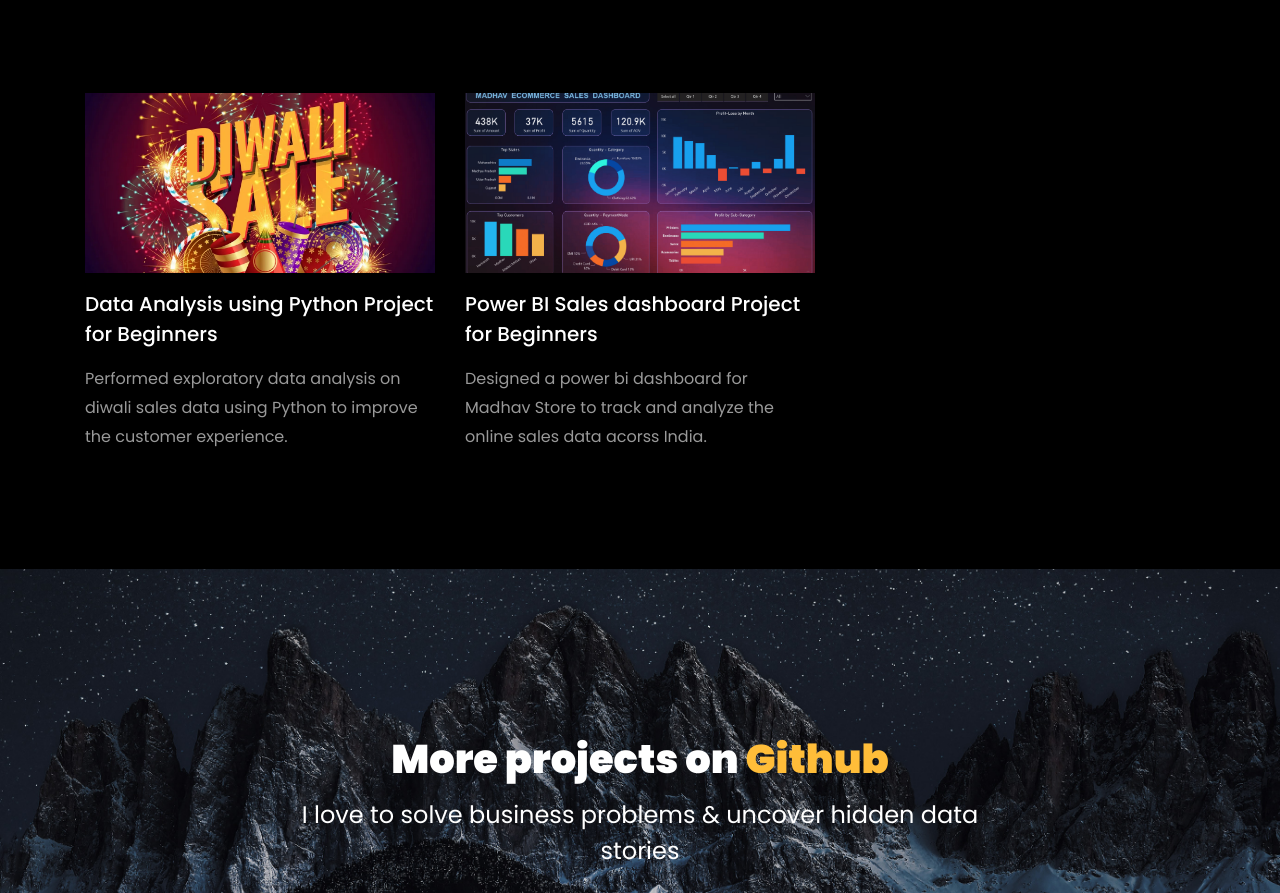
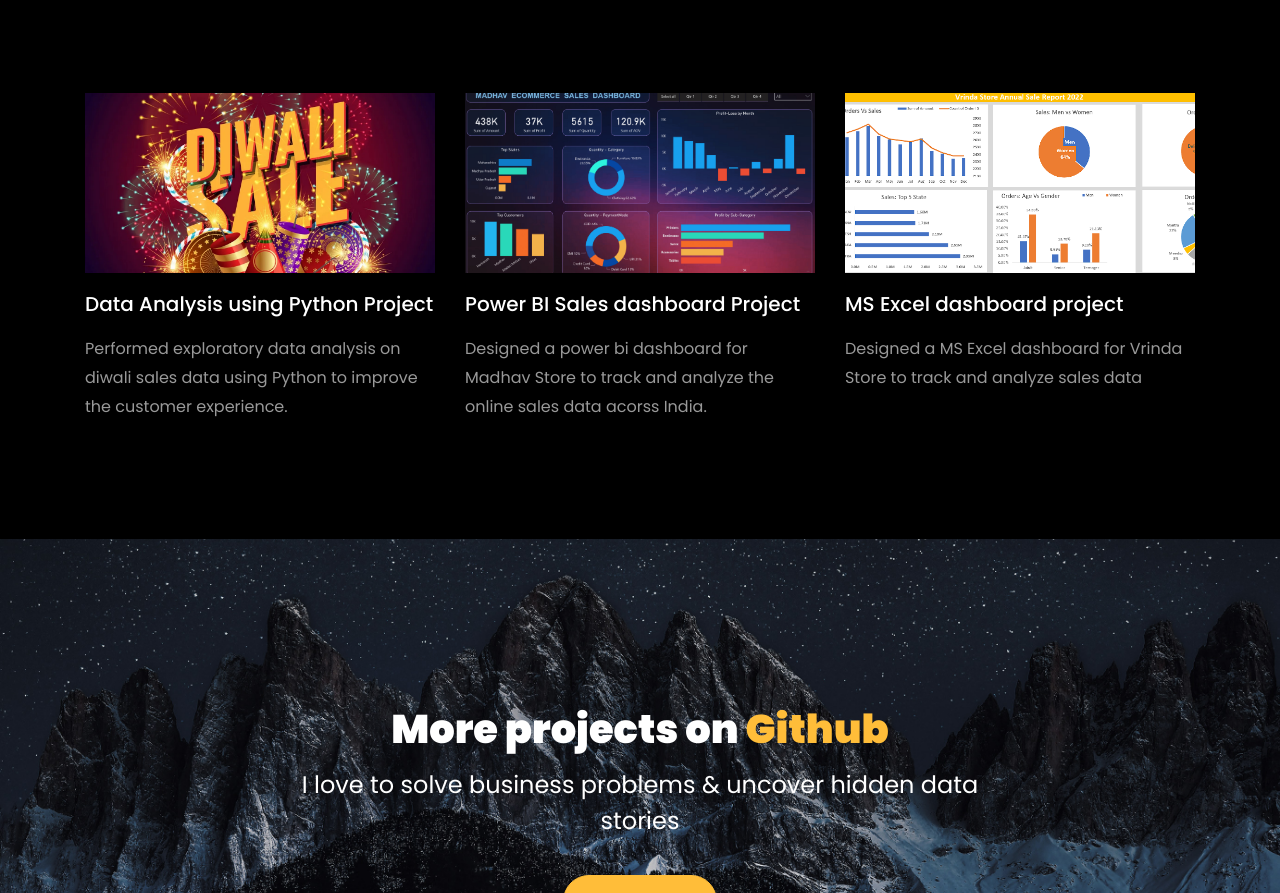
Before and after one commit to Paraskhanpara/Portfolio-Website, a plain HTML site: page index.html in a window 1280 px wide. Shown: the part 3971-4864 px from the top of the page. Drawn offline with Linux system fonts and the light colour scheme; files whose address does not match are found by name.

Commit message:
update file

```diff
--- a/index.html
+++ b/index.html
@@ -423,24 +423,13 @@
           </div>
         </div>
         <div class="row d-flex">
-          <!--div class="col-md-4 d-flex ftco-animate">
-          	<div class="blog-entry justify-content-end">
-              <a href="https://github.com/rishabhnmishra/SQL_Music_Store_Analysis/blob/main/Music_Store_Query.sql" class="block-20 zoom-effect" style="background-image: url('images/proj_1.jpg');">
-              </a>
-              <div class="text mt-3 float-right d-block">
-
-                <h3 class="heading"><a href="https://github.com/rishabhnmishra/SQL_Music_Store_Analysis/blob/main/Music_Store_Query.sql">Digital Music Store Data Analysis using SQL</a></h3>
-                <p>Analyzed music store data using advanced SQL queires to identify gaps and increase the business growth.</p>
-              </div>
-            </div>
-          </div-->
           <div class="col-md-4 d-flex ftco-animate">
           	<div class="blog-entry justify-content-end">
               <a href="https://github.com/Paraskhanpara/Diwali_Sales_Analysis_Using_Python" class="block-20 zoom-effect" style="background-image: url('images/proj_2.jpg');">
               </a>
               <div class="text mt-3 float-right d-block">
 
-                <h3 class="heading"><a href="https://github.com/Paraskhanpara/Diwali_Sales_Analysis_Using_Python">Data Analysis using Python Project for Beginners</a></h3>
+                <h3 class="heading"><a href="https://github.com/Paraskhanpara/Diwali_Sales_Analysis_Using_Python">Data Analysis using Python Project</a></h3>
                 <p>Performed exploratory data analysis on diwali sales data using Python to improve the customer experience.</p>
               </div>
             </div>
@@ -451,38 +440,25 @@
               </a>
               <div class="text mt-3 float-right d-block">
 
-                <h3 class="heading"><a href="https://github.com/Paraskhanpara/Madhav_Ecommerce_Sales_Dashboard_Power_BI">Power BI Sales dashboard Project for Beginners</a></h3>
+                <h3 class="heading"><a href="https://github.com/Paraskhanpara/Madhav_Ecommerce_Sales_Dashboard_Power_BI">Power BI Sales dashboard Project</a></h3>
                 <p>Designed a power bi dashboard for Madhav Store to track and analyze the online sales data acorss India.</p>
               </div>
             </div>
           </div>
+		  <div class="col-md-4 d-flex ftco-animate">
+			<div class="blog-entry justify-content-end">
+			<a href="https://github.com/Paraskhanpara/Vrinda-Store-Data-Analysis-Dashboard-Excel" class="block-20 zoom-effect" style="background-image: url('images/proj6.png');">
+			</a>
+			<div class="text mt-3 float-right d-block">
+
+			  <h3 class="heading"><a href="https://github.com/Paraskhanpara/Vrinda-Store-Data-Analysis-Dashboard-Excel">MS Excel dashboard project</a></h3>
+			  <p>Designed a MS Excel dashboard for Vrinda Store to track and analyze sales data</p>
+			</div>
+		  </div>
+		</div>
         </div>
 	<br>
-		<!-- added justify-content-center to center align the last two projects -->
-		<!--div class="row d-flex justify-content-center">
-			<div class="col-md-4 d-flex ftco-animate">
-				<div class="blog-entry justify-content-end">
-				<a href="https://github.com/rishabhnmishra/sales_forecasting/tree/main" class="block-20 zoom-effect" style="background-image: url('images/proj_4.jpg');">
-				</a>
-				<div class="text mt-3 float-right d-block">
 
-				  <h3 class="heading"><a href="https://github.com/rishabhnmishra/sales_forecasting/tree/main">Sales Forecast- Time Series Forecasting</a></h3>
-				  <p>Used multiple machine learning models to forecast sales (retail store) and performed time series analysis.</p>
-				</div>
-			  </div>
-			</div>
-			<div class="col-md-4 d-flex ftco-animate">
-				<div class="blog-entry justify-content-end">
-				<a href="https://github.com/rishabhnmishra/customer_segmentation/blob/main/Customer_Segmentation-final.ipynb" class="block-20 zoom-effect" style="background-image: url('images/proj_5.jpg');">
-				</a>
-				<div class="text mt-3 float-right d-block">
-
-				  <h3 class="heading"><a href="https://github.com/rishabhnmishra/customer_segmentation/blob/main/Customer_Segmentation-final.ipynb">Customer Segmentation using clustering model</a></h3>
-				  <p>Developed a ML model to give various recommendations of financial products &amp; services on target customer groups.</p>
-				</div>
-			  </div>
-			</div>
-		 </div-->
 	  </div>
     </section>
 
@@ -564,11 +540,7 @@
 				<br>
 					<ul class="ftco-footer-social list-unstyled d-flex justify-content-center align-items-center mb-0">
 					  <li class="ftco-animate normal-txt">Find me on  </li>
-					  <!--li class="ftco-animate"><a href="https://www.youtube.com/@RishabhMishraOfficial"><span class="icon-youtube"></span></a></li-->
 					  <li class="ftco-animate"><a href="https://www.linkedin.com/in/paraskhanpara/"><span class="icon-linkedin"></span></a></li>
-					  <!--li class="ftco-animate"><a href="https://twitter.com/rishabhnmishra"><span class="icon-twitter"></span></a></li>
-					  <li class="ftco-animate"><a href="https://twitter.com/rishabhnmishra"><span class="icon-facebook"></span></a></li>
-				      <li class="ftco-animate"><a href="https://www.instagram.com/rishabhnmishra/"><span class="icon-instagram"></span></a></li-->
 					</ul>
 				<br>
 		   </div>
```
Also changed, not shown: images/proj6.png (added).
